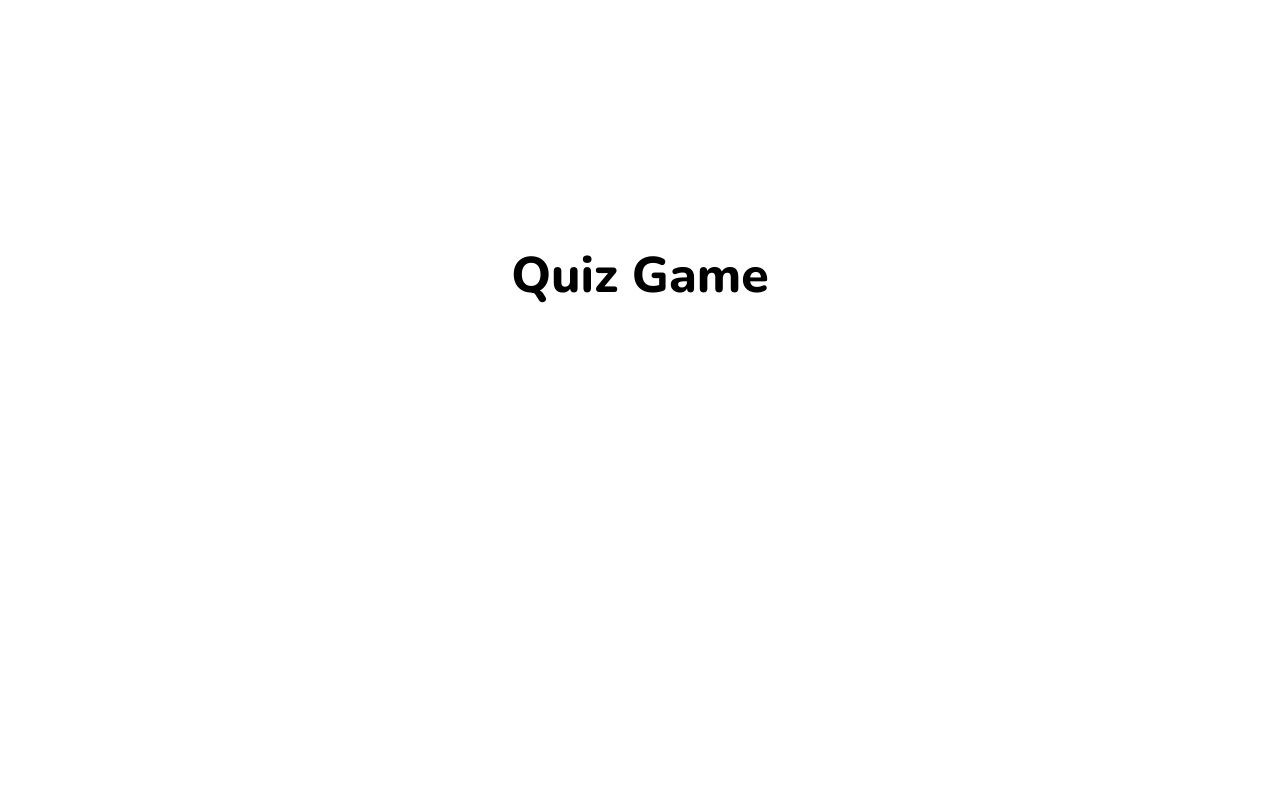
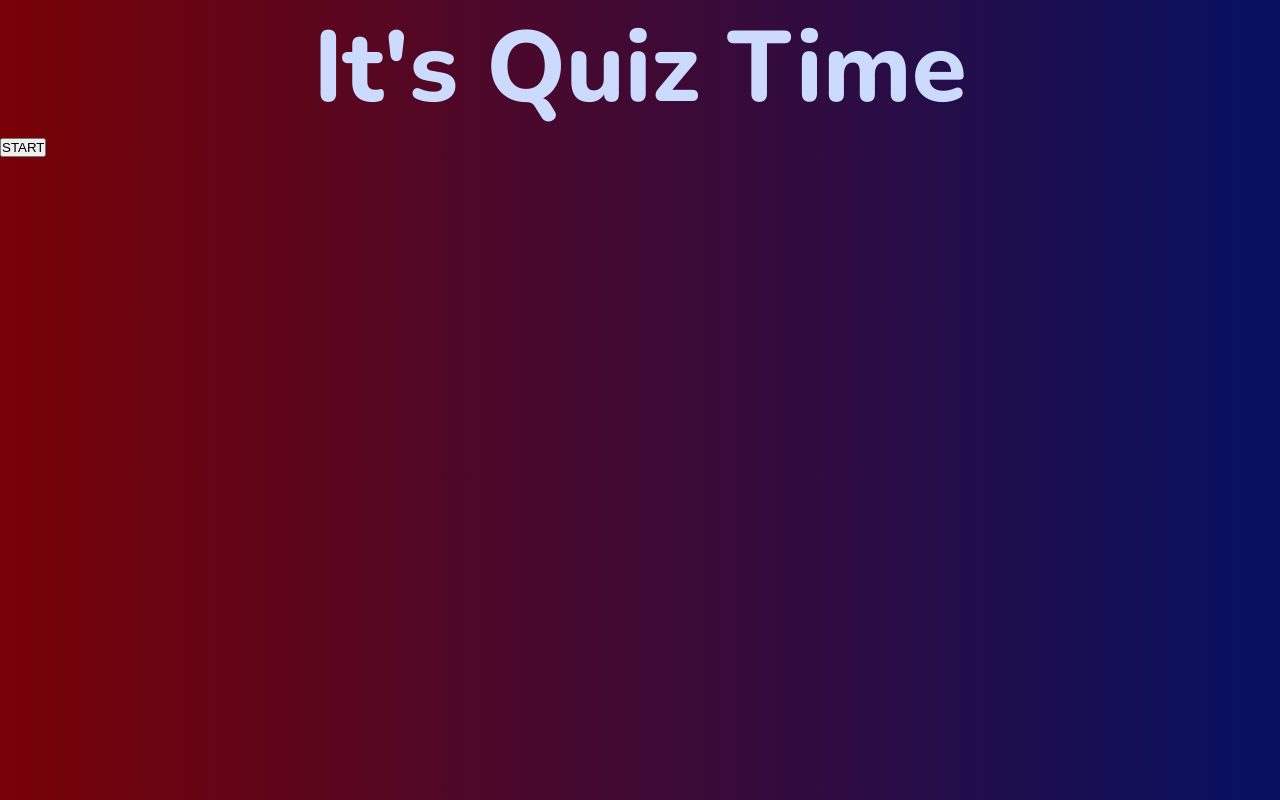
Before and after one commit to prajwal-0706/Web-Development-Projects, a plain HTML site: page JavaScript Projects/Quiz Game/index.html in a window 1280 px wide. Drawn offline with nearby package versions, Linux system fonts and the light colour scheme.

Commit message:
Markup of new Project

```diff
--- a/JavaScript Projects/Quiz Game/index.html
+++ b/JavaScript Projects/Quiz Game/index.html
@@ -12,9 +12,14 @@
         <div class="heading">
            <center>
                 <h1>
-                    Quiz Game
+                    It's Quiz Time
                 </h1>
-        </center>
+            </center>
+            <div class="div-btn">
+                <button class="btn">
+                    START
+                </button>
+            </div>
         </div>
     </div>
 
--- a/JavaScript Projects/Quiz Game/style.css
+++ b/JavaScript Projects/Quiz Game/style.css
@@ -1,18 +1,20 @@
-@import url('https://fonts.googleapis.com/css2?family=Nunito:wght@800&display=swap');
+@import url("https://fonts.googleapis.com/css2?family=Nunito:wght@800&display=swap");
 
-*{
-    margin: 0;
-    padding: 0;
+* {
+  margin: 0;
+  padding: 0;
+}
+
+body{
+    font-family: 'Nunito', sans-serif;
+    background-image: linear-gradient(90deg,#780206, #061161);
+    color: #ccdbfd;
 }
 
 h1{
-    font-family: 'Nunito', sans-serif;
-    font-size: 50px;
+    font-size: 100px;
+}
 
+.btn{
+    text-align: center;
 }
-.heading{
-    display: flex;
-    height: 550px;
-    justify-content: center;
-    align-items: center;
-}
```
